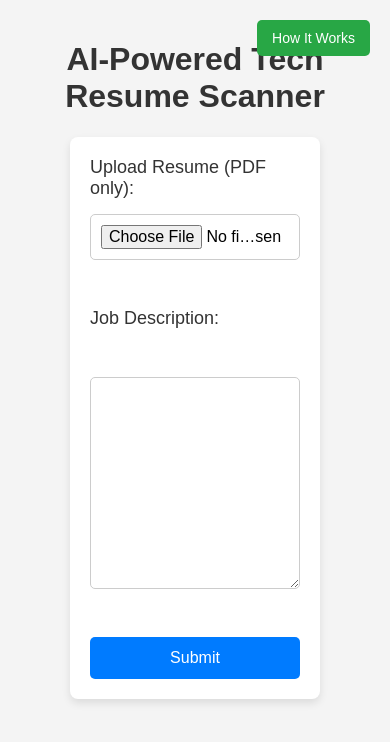
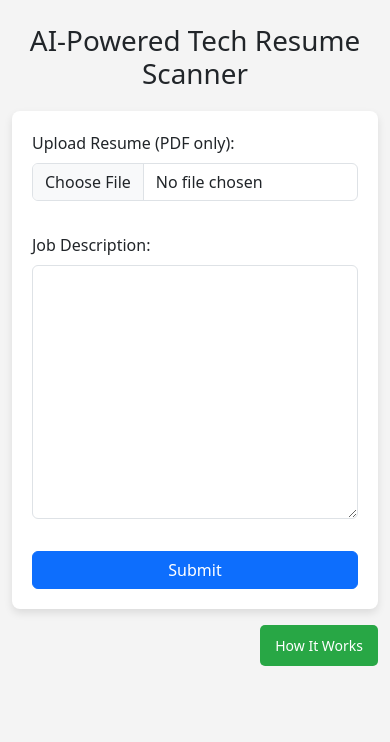
Before and after one commit to Maulik0417/AIResumeScanner, a Flask app: template templates/index.html in a window 390 px wide. Shown: the top 742 px of the page. Run offline with Flask 2, Linux system fonts and the light colour scheme; the template is opened without the code that fills it, so the values that code supplies are empty; parts of the project's set-up code (start-up, migrations or seed data) failed here and were passed over; some libraries are stand-ins or nearby versions.

Commit message:
Updated Styling and Responsiveness

```diff
--- a/templates/index.html
+++ b/templates/index.html
@@ -2,54 +2,34 @@
 <html lang="en">
 <head>
   <meta charset="UTF-8">
-    <meta name="viewport" content="width=device-width, initial-scale=1.0">
+  <meta name="viewport" content="width=device-width, initial-scale=1">
   <title>AI Resume Scanner</title>
+
+  <!-- Bootstrap CSS -->
+  <link href="https://cdn.jsdelivr.net/npm/bootstrap@5.3.2/dist/css/bootstrap.min.css" rel="stylesheet">
+
   <style>
     body {
-            font-family: Arial, sans-serif;
-            margin: 0;
-            padding: 20px;
       background-color: #f4f4f4;
     }
-        h1 {
-            text-align: center;
-            color: #333;
-        }
-        .container {
-            width: 60%;
-            margin: 0 auto;
-            background-color: white;
+    .container-custom {
+      background: white;
       padding: 20px;
       border-radius: 8px;
-            box-shadow: 0 4px 8px rgba(0, 0, 0, 0.1);
+      box-shadow: 0 4px 8px rgba(0,0,0,0.1);
+      margin-top: 20px;
+      position: relative;
     }
-        form {
-            display: flex;
-            flex-direction: column;
-            gap: 15px;
+    .how-it-works-btn {
+      background-color: #28a745;
+      color: white;
+      padding: 10px 15px;
+      border-radius: 5px;
+      border: none;
+      font-size: 14px;
     }
-        label {
-            font-size: 18px;
-            color: #333;
-        }
-        input[type="file"], textarea {
-            padding: 10px;
-            font-size: 16px;
-            border-radius: 5px;
-            border: 1px solid #ccc;
-        }
-        button {
-            padding: 12px 20px;
-            background-color: #007BFF;
-            color: white;
-            font-size: 16px;
-            border: none;
-            border-radius: 5px;
-            cursor: pointer;
-            transition: background-color 0.3s ease;
-        }
-        button:hover {
-            background-color: #0056b3;
+    .how-it-works-btn:hover {
+      background-color: #218838;
     }
     .results {
       margin-top: 20px;
@@ -57,22 +37,18 @@
       background-color: #f1f1f1;
       border-radius: 8px;
     }
-        .results h2 {
-            color: #333;
-        }
     .result-item {
       padding: 10px;
       margin-bottom: 10px;
       background-color: #fff;
       border-radius: 5px;
-            box-shadow: 0 2px 4px rgba(0, 0, 0, 0.1);
+      box-shadow: 0 2px 4px rgba(0,0,0,0.1);
     }
     .score {
       font-size: 20px;
       font-weight: bold;
-            color: #28a745; /* Default color (green) */
+      color: #28a745;
     }
-        /* Loading spinner */
     .loading {
       display: none;
       text-align: center;
@@ -90,41 +66,9 @@
       0% { transform: rotate(0deg); }
       100% { transform: rotate(360deg); }
     }
-        /* How it works button */
-        .how-it-works-btn {
-            position: absolute;
-            top: 20px;
-            right: 20px;
-            background-color: #28a745;
-            color: white;
-            padding: 10px 15px;
-            border-radius: 5px;
-            cursor: pointer;
-            border: none;
-            font-size: 14px;
-        }
-        .how-it-works-btn:hover {
-            background-color: #218838;
-        }
-        /* Modal for how it works explanation */
-        .modal {
-            display: none;
-            position: fixed;
-            z-index: 1;
-            left: 0;
-            top: 0;
-            width: 100%;
-            height: 100%;
-            background-color: rgba(0,0,0,0.4);
-            padding-top: 60px;
-        }
+    /* Modal */
     .modal-content {
-            background-color: #fff;
-            margin: 5% auto;
-            padding: 20px;
       border-radius: 8px;
-            width: 80%;
-            max-width: 600px;
     }
     .close {
       color: #aaa;
@@ -133,76 +77,102 @@
       position: absolute;
       top: 10px;
       right: 25px;
-            font-family: Arial, sans-serif;
     }
-        .close:hover,
-        .close:focus {
+    .close:hover {
       color: black;
-            text-decoration: none;
       cursor: pointer;
+    }
+    /* Responsive How It Works Button */
+    .how-it-works-container {
+      position: absolute;
+      top: 20px;
+      right: 20px;
+    }
+    @media (max-width: 576px) {
+      .how-it-works-container {
+        position: static;
+        margin-top: 20px;
+        text-align: right;
+      }
     }
   </style>
 </head>
+
 <body>
-    <h1>AI-Powered Tech Resume Scanner</h1>
 
-    <!-- How it works button -->
-    <button class="how-it-works-btn" id="howItWorksBtn">How It Works</button>
+  <div class="container my-4">
+    <h1 class="text-center">AI-Powered Tech Resume Scanner</h1>
 
-    <!-- Modal -->
-    <div id="myModal" class="modal">
-        <div class="modal-content">
-            <span class="close" id="closeModal">&times;</span>
-            <h2>How This Resume Scanner Works</h2>
-            <p><strong>Disclaimer:</strong> This tool is primarily designed for tech-related fields and may not work effectively for other domains.</p>
-            <ul>
-                <li><strong>Step 1:</strong> This tool extracts text from the resume and job posting and processes it.</li>
-                <li><strong>Step 2:</strong> It identifies keywords in both your resume and the job description from a predefined list of tech-related terms and soft skills.</li>
-                <li><strong>Step 3:</strong> It then matches the keywords in your resume to those in the job description.</li>
-                <li><strong>Step 4:</strong> Since the predefined list is not all-encompassing, we also use an AI model to calculate the semantic similarity between resume and job description keywords using cosine similarity.</li>
-                <li><strong>Step 5:</strong> The result is a percentage score that reflects how well your resume matches the job description.</li>
-            </ul>
-            <p>Higher scores indicate a better match!</p>
-        </div>
+    <div class="container-custom position-relative">
+
+      <form action="/submit" method="POST" enctype="multipart/form-data" class="d-flex flex-column gap-3">
+        <div class="mb-3">
+          <label for="resume" class="form-label">Upload Resume (PDF only):</label>
+          <input type="file" class="form-control" name="resume" required>
         </div>
 
-    <div class="container">
-        <form action="/submit" method="POST" enctype="multipart/form-data">
-            <label for="resume">Upload Resume (PDF only):</label>
-            <input type="file" name="resume" required><br>
+        <div class="mb-3">
+          <label for="job_desc" class="form-label">Job Description:</label>
+          <textarea class="form-control" name="job_desc" rows="10" required></textarea>
+        </div>
 
-            <label for="job_desc">Job Description:</label><br>
-            <textarea name="job_desc" rows="10" cols="50" required></textarea><br>
-
-            <button type="submit">Submit</button>
+        <button type="submit" class="btn btn-primary">Submit</button>
       </form>
 
       <!-- Loading spinner -->
-        <div id="loading" class="loading">
+      <div id="loading" class="loading mt-4">
         <div class="spinner"></div>
         <p>Processing... This May Take A While</p>
       </div>
 
-        <div id="results" class="results" style="display: none;">
+      <!-- Results -->
+      <div id="results" class="results mt-4" style="display: none;">
         <h2>Results</h2>
         <div id="matching_keywords" class="result-item"></div>
         <div id="absent_keywords" class="result-item"></div>
         <div id="score" class="score"></div>
       </div>
+
     </div>
 
+    <!-- How it works button -->
+    <div class="how-it-works-container mt-3">
+      <button class="how-it-works-btn" id="howItWorksBtn">How It Works</button>
+    </div>
+
+  </div>
+
+  <!-- Modal -->
+  <div class="modal fade" id="myModal" tabindex="-1" aria-hidden="true">
+    <div class="modal-dialog modal-dialog-centered">
+      <div class="modal-content p-4">
+        <span class="close" id="closeModal">&times;</span>
+        <h2>How This Resume Scanner Works</h2>
+        <p><strong>Disclaimer:</strong> This tool is primarily designed for tech-related fields and may not work effectively for other domains.</p>
+        <ul>
+          <li><strong>Step 1:</strong> Extracts text from your resume and the job posting.</li>
+          <li><strong>Step 2:</strong> Identifies keywords from a predefined list of tech skills and soft skills.</li>
+          <li><strong>Step 3:</strong> Matches resume keywords to job description keywords.</li>
+          <li><strong>Step 4:</strong> Uses AI to calculate semantic similarity using cosine similarity.</li>
+          <li><strong>Step 5:</strong> Outputs a compatibility score percentage.</li>
+        </ul>
+        <p>Higher scores mean a better match!</p>
+      </div>
+    </div>
+  </div>
+
+  <!-- Bootstrap JS Bundle -->
+  <script src="https://cdn.jsdelivr.net/npm/bootstrap@5.3.2/dist/js/bootstrap.bundle.min.js"></script>
+
   <script>
-        // Handling form submission and results display
     const form = document.querySelector('form');
     const loadingIndicator = document.getElementById('loading');
     const resultsContainer = document.getElementById('results');
 
     form.addEventListener('submit', async (e) => {
       e.preventDefault();
-
-            // Show the loading spinner
       loadingIndicator.style.display = 'block';
-            resultsContainer.style.display = 'none';  // Hide results until we get them
+      resultsContainer.style.display = 'none';
 
       const formData = new FormData(form);
       const response = await fetch('https://submit-145706222925.us-central1.run.app/submit', {
@@ -211,8 +181,6 @@
       });
 
       const data = await response.json();
-
-            // Hide loading spinner
       loadingIndicator.style.display = 'none';
 
       if (data.error) {
@@ -220,49 +188,29 @@
         return;
       }
 
-            // Show results
-            document.getElementById('results').style.display = 'block';
-            document.getElementById('matching_keywords').innerHTML = `
-                <strong>Matching Skills:</strong><br>
-                ${data.matching_keywords.join(', ')}
-            `;
-
-            document.getElementById('absent_keywords').innerHTML = `
-            <strong style="color: red;">Absent Skills:</strong><br>
-            ${data.absent_keywords.length > 0 ? data.absent_keywords.join(', ') : 'None 🎉'}
-            `;
-
+      resultsContainer.style.display = 'block';
+      document.getElementById('matching_keywords').innerHTML = `<strong>Matching Skills:</strong><br>${data.matching_keywords.join(', ')}`;
+      document.getElementById('absent_keywords').innerHTML = `<strong style="color: red;">Absent Skills:</strong><br>${data.absent_keywords.length > 0 ? data.absent_keywords.join(', ') : 'None 🎉'}`;
 
       const scoreElement = document.getElementById('score');
       const score = data.score;
       scoreElement.textContent = `Compatibility Score: ${score}%`;
-
-            // Change score color based on the value
-            if (score >= 50) {
-                scoreElement.style.color = 'green';
-            } else {
-                scoreElement.style.color = 'red';
-            }
+      scoreElement.style.color = score >= 50 ? 'green' : 'red';
     });
 
-        // How It Works Modal functionality
-        const modal = document.getElementById("myModal");
+    // Modal logic
+    const modal = new bootstrap.Modal(document.getElementById('myModal'));
     const btn = document.getElementById("howItWorksBtn");
     const closeModal = document.getElementById("closeModal");
 
     btn.onclick = () => {
-            modal.style.display = "block";
+      modal.show();
     };
 
     closeModal.onclick = () => {
-            modal.style.display = "none";
-        };
-
-        window.onclick = (event) => {
-            if (event.target === modal) {
-                modal.style.display = "none";
-            }
+      modal.hide();
     };
   </script>
+
 </body>
 </html>
```
Also changed, not shown: 1 other file. Lines whose indentation alone changed are shown as unchanged.
